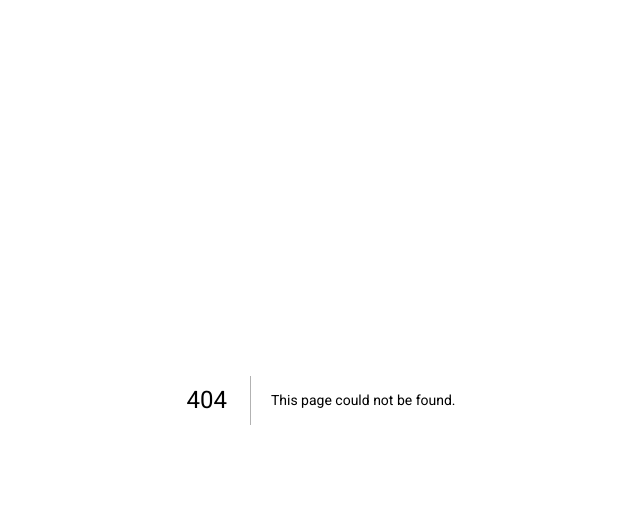
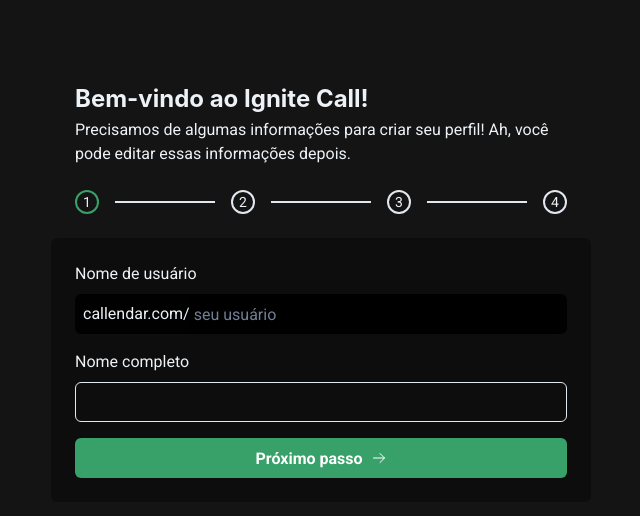
Before and after one commit to arroiz/callendar, a Next.js app: page /register in a window 1280 px wide. Before the commit this address had no page. Shown: the top 516 px of the page, without its empty margins (319-959 px from the left). Built offline with nearby package versions, Linux system fonts and the light colour scheme.

Commit message:
feat: add the register first step styles and page

```diff
--- a/src/pages/index.tsx
+++ b/src/pages/index.tsx
@@ -19,7 +19,7 @@
           Agendamento descomplicado
         </Heading>
         <Text
-          color="gray.300"
+          color="blackAlpha.300"
           lineHeight="1.6"
           fontSize={{ base: 'md', md: 'xl' }}
         >
--- /dev/null
+++ b/src/pages/register.tsx
@@ -0,0 +1,111 @@
+import {
+  Button,
+  Flex,
+  FormControl,
+  FormLabel,
+  Heading,
+  Input,
+  Step,
+  StepDescription,
+  StepIcon,
+  StepIndicator,
+  StepNumber,
+  StepSeparator,
+  StepStatus,
+  StepTitle,
+  Stepper,
+  Text,
+  chakra,
+  useSteps,
+} from '@chakra-ui/react';
+import { ArrowRight } from 'phosphor-react';
+
+const steps = [1, 2, 3, 4];
+
+export default function Register() {
+  const { activeStep } = useSteps({
+    index: 0,
+    count: steps.length,
+  });
+
+  return (
+    <Flex
+      maxWidth="572px"
+      top={20}
+      marginX="auto"
+      marginBottom={4}
+      marginTop={20}
+      paddingX={4}
+      flexDirection="column"
+      gap={6}
+    >
+      <Flex flexDirection="column" paddingX={6}>
+        <Heading as="strong" fontSize="2xl" lineHeight="1.6">
+          Bem-vindo ao Ignite Call!
+        </Heading>
+        <Text>
+          Precisamos de algumas informações para criar seu perfil! Ah, você pode
+          editar essas informações depois.
+        </Text>
+        <Stepper index={activeStep} size="sm" colorScheme="green" marginTop={6}>
+          {steps.map((step, index) => (
+            <Step key={index}>
+              <StepIndicator>
+                <StepStatus
+                  complete={<StepIcon />}
+                  incomplete={<StepNumber />}
+                  active={<StepNumber />}
+                />
+              </StepIndicator>
+              <StepSeparator />
+            </Step>
+          ))}
+        </Stepper>
+      </Flex>
+      <chakra.form
+        background="blackAlpha.500"
+        padding={6}
+        borderRadius="md"
+        display="flex"
+        flexDirection="column"
+        gap={4}
+      >
+        <FormControl>
+          <FormLabel htmlFor="username">Nome de usuário</FormLabel>
+          <Flex
+            borderRadius="md"
+            alignItems="center"
+            color="gray.100"
+            paddingX={2}
+            background="blackAlpha.900"
+            cursor="text"
+            _focusWithin={{
+              outlineWidth: 2,
+              outlineStyle: 'solid',
+              outlineColor: 'green.300',
+            }}
+          >
+            <Text>callendar.com/</Text>
+            <Input
+              id="username"
+              placeholder="seu usuário"
+              border="none"
+              color="white"
+              paddingLeft={1}
+              _focusVisible={{
+                borderColor: 'none',
+              }}
+            />
+          </Flex>
+        </FormControl>
+        <FormControl>
+          <FormLabel>Nome completo</FormLabel>
+          <Input type="text" focusBorderColor="green.300" />
+        </FormControl>
+        <Button colorScheme="green" rightIcon={<ArrowRight />}>
+          Próximo passo
+        </Button>
+      </chakra.form>
+    </Flex>
+  );
+}
--- a/src/styles/theme.ts
+++ b/src/styles/theme.ts
@@ -18,7 +18,7 @@
         fontFamily: roboto.style.fontFamily,
       },
       body: {
-        backgroundColor: 'gray.900',
+        backgroundColor: 'blackAlpha.900',
         color: 'gray.100',
         '-webkit-font-smoothing': 'antialiased',
       },
```
Also changed, not shown: src/components/claim-username-form/claim-username-form.tsx (+5 -5 lines).
